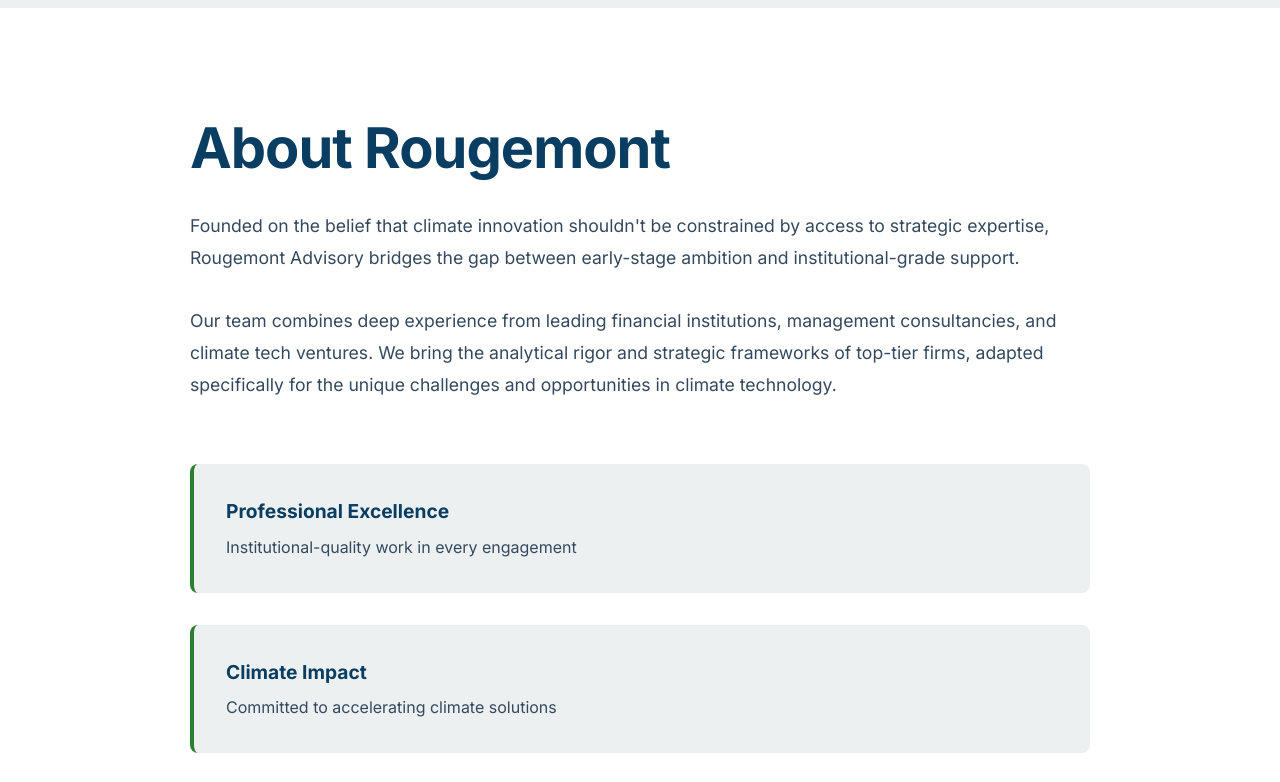
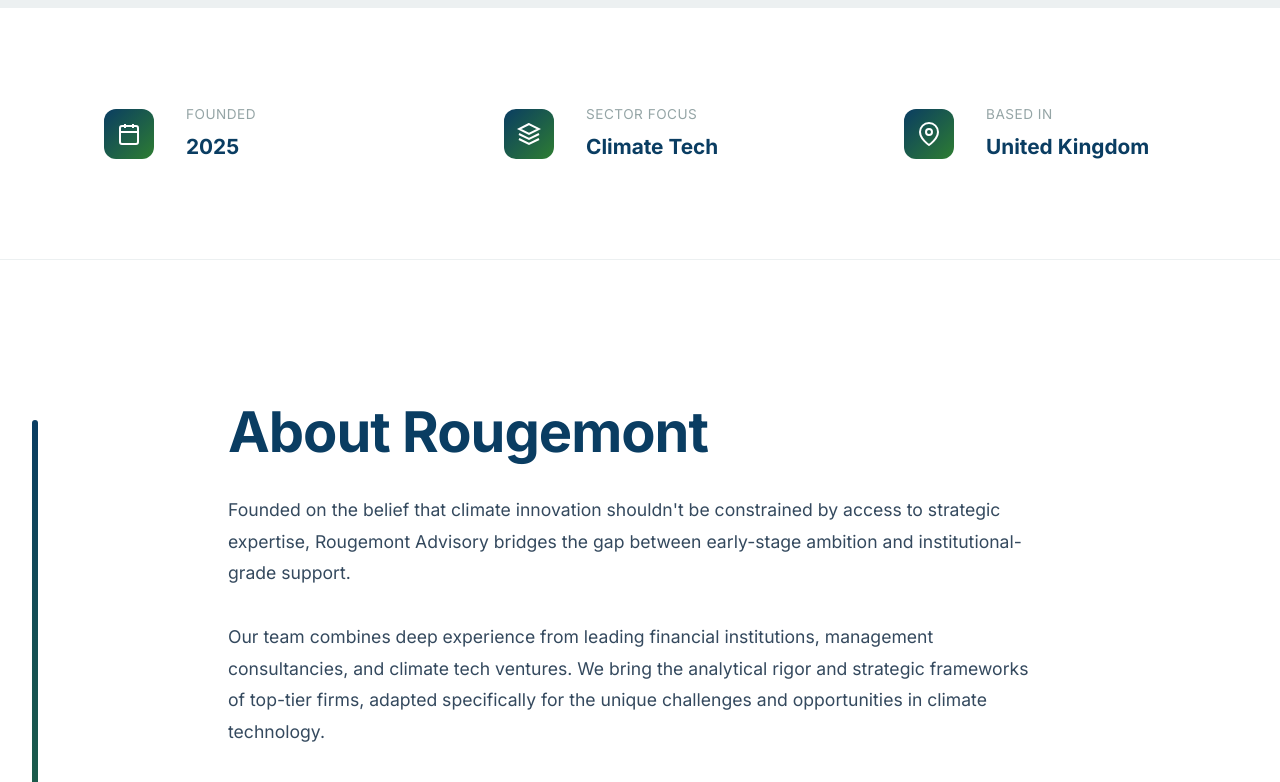
Before and after one commit to oskarbillett/rougemont-advisory, a plain HTML site: page index.html in a window 1280 px wide. Shown: the part 880-1662 px from the top of the page. Drawn offline with Linux system fonts and the light colour scheme.

Commit message:
Updated index and styles

```diff
--- a/index.html
+++ b/index.html
@@ -70,11 +70,59 @@
         </div>
     </section>
 
+    <!-- Hero Stats Bar -->
+    <section class="hero-stats-bar">
+        <div class="container">
+            <div class="hero-stats-grid">
+                <div class="hero-stat-item">
+                    <div class="hero-stat-icon">
+                        <svg xmlns="http://www.w3.org/2000/svg" viewBox="0 0 24 24" fill="none" stroke="currentColor" stroke-width="2">
+                            <rect x="3" y="4" width="18" height="18" rx="2" ry="2"></rect>
+                            <line x1="16" y1="2" x2="16" y2="6"></line>
+                            <line x1="8" y1="2" x2="8" y2="6"></line>
+                            <line x1="3" y1="10" x2="21" y2="10"></line>
+                        </svg>
+                    </div>
+                    <div class="hero-stat-content">
+                        <div class="hero-stat-label">Founded</div>
+                        <div class="hero-stat-value">2025</div>
+                    </div>
+                </div>
+                <div class="hero-stat-item">
+                    <div class="hero-stat-icon">
+                        <svg xmlns="http://www.w3.org/2000/svg" viewBox="0 0 24 24" fill="none" stroke="currentColor" stroke-width="2">
+                            <path d="M12 2L2 7l10 5 10-5-10-5z"></path>
+                            <path d="M2 17l10 5 10-5"></path>
+                            <path d="M2 12l10 5 10-5"></path>
+                        </svg>
+                    </div>
+                    <div class="hero-stat-content">
+                        <div class="hero-stat-label">Sector Focus</div>
+                        <div class="hero-stat-value">Climate Tech</div>
+                    </div>
+                </div>
+                <div class="hero-stat-item">
+                    <div class="hero-stat-icon">
+                        <svg xmlns="http://www.w3.org/2000/svg" viewBox="0 0 24 24" fill="none" stroke="currentColor" stroke-width="2">
+                            <path d="M21 10c0 7-9 13-9 13s-9-6-9-13a9 9 0 0 1 18 0z"></path>
+                            <circle cx="12" cy="10" r="3"></circle>
+                        </svg>
+                    </div>
+                    <div class="hero-stat-content">
+                        <div class="hero-stat-label">Based In</div>
+                        <div class="hero-stat-value">United Kingdom</div>
+                    </div>
+                </div>
+            </div>
+        </div>
+    </section>
+
     <!-- About Section -->
     <section class="section about" id="about">
-        <div class="container">
-            <div class="about-content">
-                <div class="about-text">
+        <div class="container-wide">
+            <div class="about-content-asymmetric">
+                <div class="about-accent-bar"></div>
+                <div class="about-text-container">
                     <h2 class="section-title">About Rougemont</h2>
                     <p class="about-description">
                         Founded on the belief that climate innovation shouldn't be constrained by access to strategic expertise,
@@ -85,7 +133,7 @@
                         and climate tech ventures. We bring the analytical rigor and strategic frameworks of top-tier firms,
                         adapted specifically for the unique challenges and opportunities in climate technology.
                     </p>
-                    <div class="about-values">
+                    <div class="about-values-asymmetric">
                         <div class="value-item">
                             <h4>Professional Excellence</h4>
                             <p>Institutional-quality work in every engagement</p>
@@ -106,14 +154,16 @@
 
     <!-- Approach Section -->
     <section class="section approach" id="approach">
-        <div class="container">
-            <div class="approach-content">
-                <div class="approach-text">
+        <div class="container-wide">
+            <div class="approach-content-asymmetric">
+                <div class="approach-intro-column">
                     <h2 class="section-title">Our Approach</h2>
                     <p class="approach-intro">
                         The analytical rigor of top consultancies, the climate specialization of boutique advisors,
                         and the accessibility of peer support — all in one firm.
                     </p>
+                </div>
+                <div class="approach-principles-column">
                     <div class="approach-principles">
                         <div class="principle" data-aos="fade-right">
                             <div class="principle-number">01</div>
@@ -225,7 +275,7 @@
                             </div>
                             <div>
                                 <h4>Email</h4>
-                                <a href="mailto:hello@rougemontadvisory.co.uk">hello@rougemontadvisory.co.uk</a>
+                                <a href="mailto:ob467@exeter.ac.uk">ob467@exeter.ac.uk</a>
                             </div>
                         </div>
                         <div class="contact-item">
--- a/styles.css
+++ b/styles.css
@@ -44,6 +44,12 @@
 
 .container {
     max-width: 1200px;
+    margin: 0 auto;
+    padding: 0 var(--spacing-md);
+}
+
+.container-wide {
+    max-width: 1400px;
     margin: 0 auto;
     padding: 0 var(--spacing-md);
 }
@@ -389,6 +395,69 @@
     font-weight: 500;
 }
 
+/* Hero Stats Bar */
+.hero-stats-bar {
+    background: var(--white);
+    padding: var(--spacing-lg) 0;
+    border-bottom: 1px solid var(--light-grey);
+}
+
+.hero-stats-grid {
+    display: grid;
+    grid-template-columns: repeat(3, 1fr);
+    gap: var(--spacing-lg);
+}
+
+.hero-stat-item {
+    display: flex;
+    align-items: center;
+    gap: var(--spacing-md);
+    padding: var(--spacing-md);
+    transition: transform 0.3s ease;
+}
+
+.hero-stat-item:hover {
+    transform: translateY(-3px);
+}
+
+.hero-stat-icon {
+    width: 50px;
+    height: 50px;
+    background: linear-gradient(135deg, var(--deep-ocean-blue), var(--dark-green));
+    border-radius: 12px;
+    display: flex;
+    align-items: center;
+    justify-content: center;
+    flex-shrink: 0;
+}
+
+.hero-stat-icon svg {
+    width: 24px;
+    height: 24px;
+    color: var(--white);
+}
+
+.hero-stat-content {
+    display: flex;
+    flex-direction: column;
+    gap: 0.25rem;
+}
+
+.hero-stat-label {
+    font-size: 0.85rem;
+    color: var(--medium-grey);
+    font-weight: 500;
+    text-transform: uppercase;
+    letter-spacing: 0.5px;
+}
+
+.hero-stat-value {
+    font-size: 1.3rem;
+    font-weight: 700;
+    color: var(--deep-ocean-blue);
+}
+
+
 /* Section Styles */
 .section {
     padding: var(--spacing-xl) 0;
@@ -472,9 +541,28 @@
     background: linear-gradient(135deg, var(--light-grey) 0%, var(--white) 100%);
 }
 
-.approach-content {
-    max-width: 900px;
-    margin: 0 auto;
+.approach-content-asymmetric {
+    display: grid;
+    grid-template-columns: 400px 1fr;
+    gap: var(--spacing-xl);
+    align-items: start;
+}
+
+.approach-intro-column {
+    position: sticky;
+    top: 120px;
+    padding: var(--spacing-lg);
+    background: var(--white);
+    border-radius: 12px;
+    box-shadow: 0 4px 20px rgba(0, 0, 0, 0.06);
+}
+
+.approach-intro-column .section-title {
+    margin-bottom: var(--spacing-md);
+}
+
+.approach-principles-column {
+    padding: var(--spacing-md) 0;
 }
 
 .approach-intro {
@@ -528,9 +616,39 @@
 }
 
 /* About Section */
-.about-content {
+.about {
+    position: relative;
+    overflow: hidden;
+}
+
+.about-content-asymmetric {
+    display: grid;
+    grid-template-columns: 100px 1fr;
+    gap: var(--spacing-xl);
+    align-items: start;
+    padding: var(--spacing-md) 0;
+}
+
+.about-accent-bar {
+    width: 6px;
+    height: 100%;
+    background: linear-gradient(180deg, var(--deep-ocean-blue), var(--dark-green));
+    border-radius: 3px;
+    margin-top: 2rem;
+    position: sticky;
+    top: 120px;
+}
+
+.about-text-container {
     max-width: 900px;
-    margin: 0 auto;
+    padding-right: var(--spacing-xl);
+}
+
+.about-values-asymmetric {
+    display: grid;
+    grid-template-columns: repeat(auto-fit, minmax(280px, 1fr));
+    gap: var(--spacing-md);
+    margin-top: var(--spacing-lg);
 }
 
 .about-description {
@@ -821,6 +939,33 @@
         display: flex;
     }
 
+    .hero-stats-grid {
+        grid-template-columns: 1fr;
+        gap: var(--spacing-md);
+    }
+
+    .about-content-asymmetric {
+        grid-template-columns: 1fr;
+        gap: var(--spacing-md);
+    }
+
+    .about-accent-bar {
+        display: none;
+    }
+
+    .about-text-container {
+        padding-right: 0;
+    }
+
+    .approach-content-asymmetric {
+        grid-template-columns: 1fr;
+        gap: var(--spacing-lg);
+    }
+
+    .approach-intro-column {
+        position: static;
+    }
+
     .contact-content {
         grid-template-columns: 1fr;
         gap: var(--spacing-lg);
```
